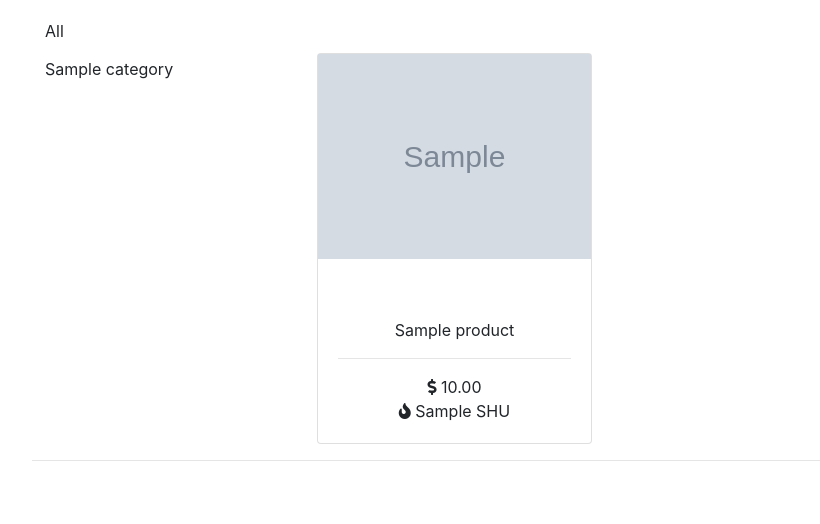
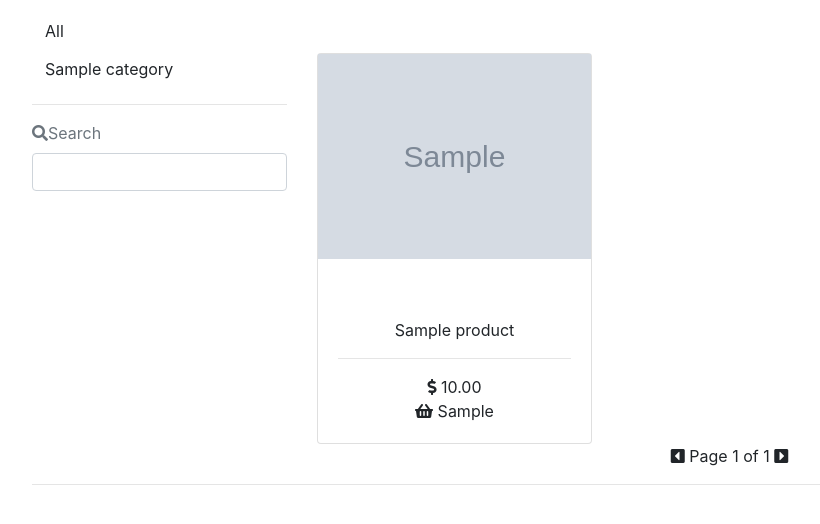
Before and after one commit to shal5ho4/shlproject-dev-, a Django app: page / in a window 1280 px wide. Shown: the part 105-629 px from the top of the page, without its empty margins (53-873 px from the left). Run offline with Django 3.2, Linux system fonts and the light colour scheme; tables that the repository leaves empty hold one stand-in row (values such as "Sample post"); grey boxes marked "Sample" are stand-in pictures; parts of the project's set-up code (start-up, migrations or seed data) failed here and were passed over; some libraries are stand-ins or nearby versions.

Commit message:
Added search bar

```diff
--- a/listings/forms.py
+++ b/listings/forms.py
@@ -1,4 +1,5 @@
 from django import forms
+from django.forms.widgets import TextInput
 from .models import Review
 
 
@@ -20,3 +21,12 @@ class ReviewForm(forms.ModelForm):
       }),
       'rating': forms.RadioSelect
     }
+
+
+class SearchForm(forms.Form):
+
+  query = forms.CharField(
+    widget=TextInput(attrs={
+      'class': 'form-control'
+    })
+  )
--- /dev/null
+++ b/listings/templatetags/listings_tags.py
@@ -0,0 +1,10 @@
+from django import template
+from ..forms import SearchForm
+
+
+register = template.Library()
+
+@register.inclusion_tag('product/search_bar.html')
+def search_bar():
+    form = SearchForm()
+    return {'form': form}
--- a/listings/views.py
+++ b/listings/views.py
@@ -1,7 +1,11 @@
+from django.core.paginator import Paginator, EmptyPage, PageNotAnInteger
 from django.shortcuts import render, get_object_or_404, redirect
+from django.contrib.postgres.search import (
+  SearchVector, SearchQuery, SearchRank
+)
 from cart.forms import CartAddProductForm
 from .models import Category, Product, Review
-from .forms import ReviewForm
+from .forms import ReviewForm, SearchForm
 
 
 def product_list(request, category_slug=None):
@@ -10,13 +14,43 @@ def product_list(request, category_slug=None):
   requested_category = None
   products = Product.objects.all()
 
+  form = SearchForm()
+  query = None
+
+  if 'query' in request.GET:
+    form = SearchForm(request.GET)
+
+    if form.is_valid():
+      query = form.cleaned_data['query']
+      search_vector = SearchVector('name', weight='A') + \
+                      SearchVector('description', weight='B')
+      search_query = SearchQuery(query)
+
+      # performing stemming search
+      # weighting queries
+      products = Product.objects.annotate(
+        search=search_vector, rank=SearchRank(
+          search_vector, search_query
+        )).filter(rank__gte=0.3).order_by('-rank')
+
   if category_slug:
     requested_category = get_object_or_404(Category, slug=category_slug)
     products = Product.objects.filter(category=requested_category)
 
+  paginator = Paginator(products, 9)
+  page = request.GET.get('page')
+
+  try:
+    products = paginator.page(page)
+  except PageNotAnInteger:
+    products = paginator.page(1)
+  except EmptyPage:
+    products = paginator.page(paginator.num_pages)
+
   return render(request, 'product/list.html', {
     'categories': categories, 'products': products,
-    'requested_category': requested_category
+    'requested_category': requested_category, 'page': page,
+    'query': query
   })
 
 
--- a/shl_project/settings.py
+++ b/shl_project/settings.py
@@ -33,6 +33,7 @@ INSTALLED_APPS = [
     'django.contrib.sessions',
     'django.contrib.messages',
     'django.contrib.staticfiles',
+    'django.contrib.postgres',
     'listings.apps.ListingsConfig',
     'cart.apps.CartConfig',
     'orders.apps.OrdersConfig',
--- a/templates/product/list.html
+++ b/templates/product/list.html
@@ -1,4 +1,5 @@
 {% extends 'base.html' %}
+{% load listings_tags %}
 
 {% block title %}SHL.depot{% endblock %}
 
@@ -32,6 +33,8 @@
         {% endfor %}
       </ul>
     </div>
+    <hr>
+    {% search_bar %}
   </div>
   <div class="col-lg-9">
     <div class="card shadow-custom border-0 mb-4">
@@ -39,6 +42,8 @@
         <h2 class="font-weight-bold text-grey">
           {% if requested_category %}
             {{ requested_category.name }}
+          {% elif query %}
+            Search results
           {% else %}
             Our Products
           {% endif %}
@@ -70,20 +75,40 @@
                   {{ product.price }}
                 </span>
                 <div>
-                  {% if product.shu %}
-                    <i class="fas fa-fire"></i> {{ product.shu }} SHU
-                  {% elif product.abv %}
-                    <i class="fas fa-vial"></i> ABV.{{ product.abv }}
-                  {% endif %}
+                  <i class="fas fa-shopping-basket"></i>
+                  {{ product.net }}
                 </div>
               </div>
             </div>
           </div>
         </div>
+      {% empty %}
+      <div class="col-sm-12">
+        <div class="h4 text-decoration-none text-center">
+          Sorry, no results found.
+        </div>
+      </div>
       {% endfor %}
     </div>
   </div>
   <div class="col-lg-3"></div>
+  <div class="pagination">
+    <span class="step-links">
+      <i class="fas fa-caret-square-left"></i>
+      {% if products.has_previous %}
+        <a href="?page={{ products.previous_page_number }}"
+          class="text-warning">Back</a>
+      {% endif %}
+      <span class="current">
+        Page {{ products.number }} of {{ products.paginator.num_pages }}
+      </span>
+      {% if products.has_next %}
+        <a href="?page={{ products.next_page_number }}"
+          class="text-warning">Next</a>
+      {% endif %}
+      <i class="fas fa-caret-square-right"></i>
+    </span>
+  </div>
 </div>
 <hr>
 {% endblock %}
--- /dev/null
+++ b/templates/product/search_bar.html
@@ -0,0 +1,8 @@
+<form method="GET" action="">
+  <div class="input-field">
+    <label class="text-muted">
+      <i class="fas fa-search"></i>Search
+    </label>
+    {{ form.query }}
+  </div>
+</form>
```
Also changed, not shown: listings/templatetags/__init__.py (added).
